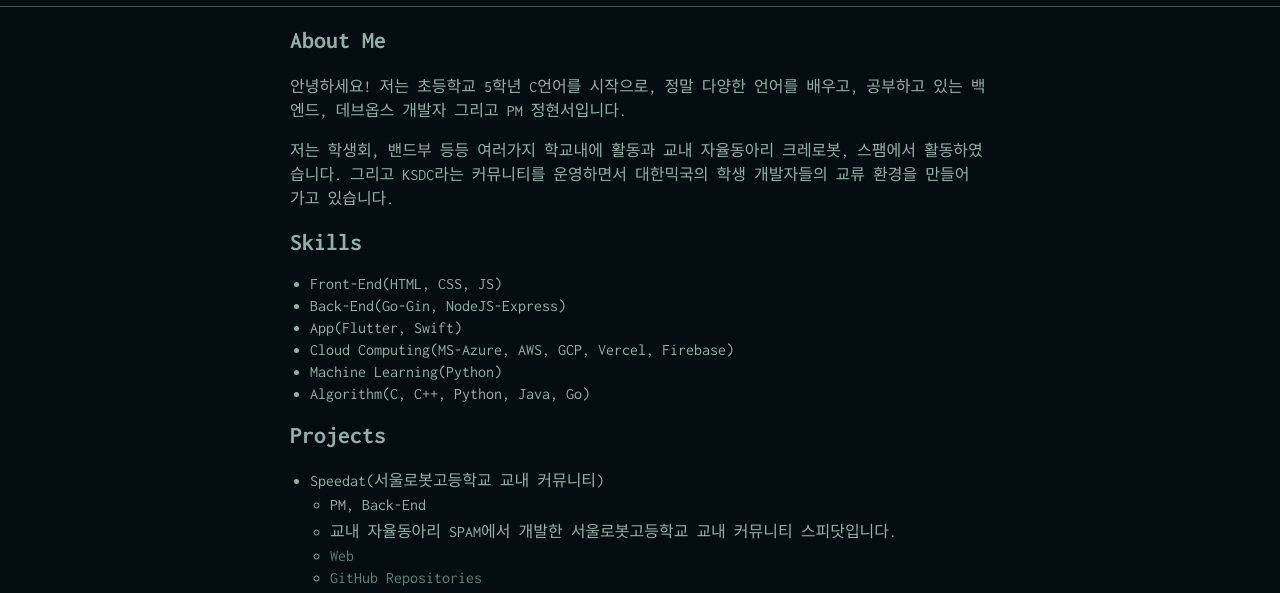
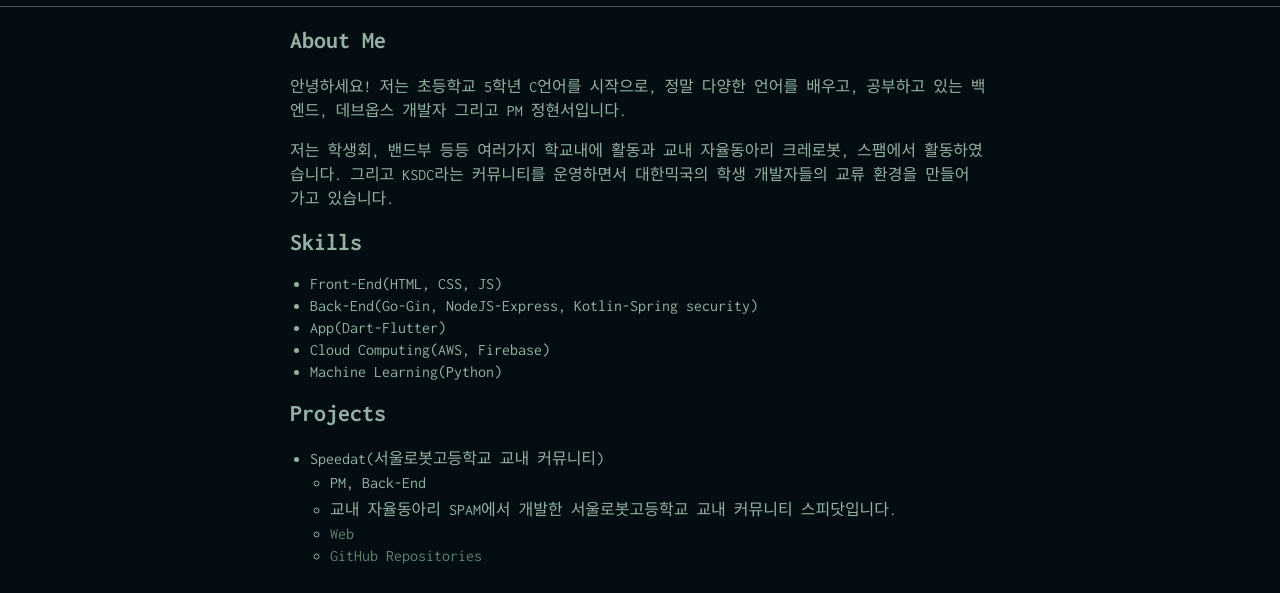
Before and after one commit to 3boku/3boku_portfolio, a plain HTML site: page routes/index.html in a window 1280 px wide. Shown: the part 207-800 px from the top of the page. Drawn offline with Linux system fonts and the light colour scheme.

Commit message:
한거 정리

```diff
--- a/routes/index.html
+++ b/routes/index.html
@@ -48,13 +48,10 @@
                 <h2>Skills</h2>
                 <ul>
                     <li>Front-End(HTML, CSS, JS)</li>
-                    <li>Back-End(Go-Gin, NodeJS-Express)</li>
-                    <li>App(Flutter, Swift)</li>
-                    <li>
-                        Cloud Computing(MS-Azure, AWS, GCP, Vercel, Firebase)
-                    </li>
+                    <li>Back-End(Go-Gin, NodeJS-Express, Kotlin-Spring security)</li>
+                    <li>App(Dart-Flutter)</li>
+                    <li>Cloud Computing(AWS, Firebase)</li>
                     <li>Machine Learning(Python)</li>
-                    <li>Algorithm(C, C++, Python, Java, Go)</li>
                 </ul>
 
                 <h2>Projects</h2>
@@ -160,6 +157,11 @@
                     <li>2023.08.22/SSTF(Samsung Security Tech Forum 2023)</li>
                     <li>2023.08.26/Google I/O Extended 2023 Incheon-STAFF</li>
                     <li>2023.09.23/Flutter Meetup - In Songdo-STAFF</li>
+                    <li>2023.10.22/GDG Incheon ML Meetup-STAFF</li>
+                    <li>2023.10.28/당근 server 밋업 2회</li>
+                    <li>2023.11.10/Flutter Developer Meetup - Seoul</li>
+                    <li>2023.11.25/KSDC 2023 HYPER-Web-Organizer, Speaker</li>
+                    <li>2023.12.02/MADC(Mobile Application Developer Conference)-STAFF</li>
                 </ul>
                 </ul>
                 <br>
```
